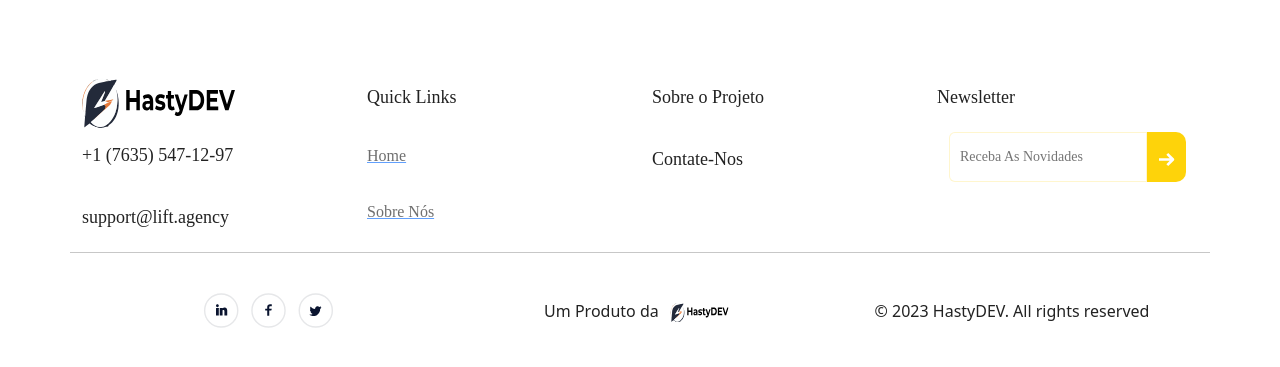
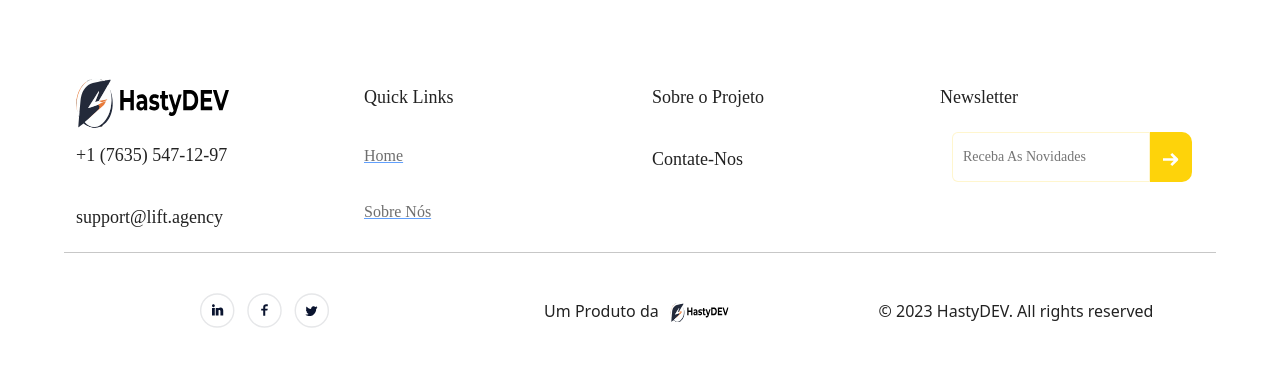
Before and after one commit to Hasty-DEV/HastyDEV, a React (Vite) app in the folder frontend/: page / in a window 1280 px wide. Shown: the part 755-1122 px from the top of the page. Built offline with nearby package versions, Linux system fonts and the light colour scheme.

Commit message:
Deixando o footer fluid

```diff
--- a/frontend/src/layout/Footer/Footer.styles.ts
+++ b/frontend/src/layout/Footer/Footer.styles.ts
@@ -5,12 +5,6 @@ export const Foter = styled.div`
   color: ${props => props.theme.colors.text};
   margin-top: 5%;
   padding:5%
-
-
-
-
-
-
 `;
 
 export const Title = styled.h2`
--- a/frontend/src/layout/Footer/Footer.tsx
+++ b/frontend/src/layout/Footer/Footer.tsx
@@ -30,7 +30,7 @@ const Footer: React.FC = () => {
   return (
 
     <Foter>
-      <Container className="custom-mt-15percent">
+      <Container fluid className="custom-mt-15percent">
         <Row>
           <Col sm={3}>
             <img
```
Also changed, not shown: 1 other file (tests, documents, lock files or other folders).
